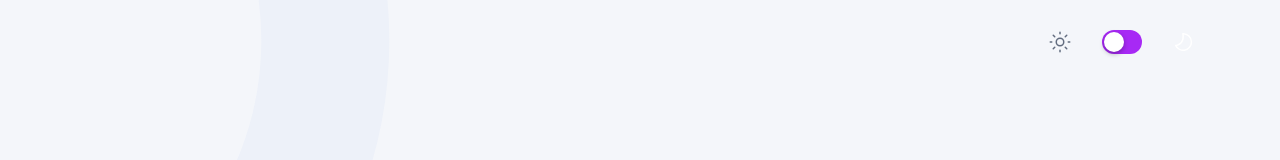
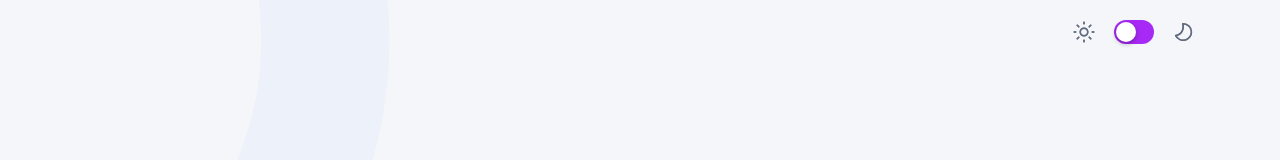
Before and after one commit to Marvin-Figueroa/frontend-quiz-app, a website built with Vite: page index.html in a window 1280 px wide. Shown: the top 160 px of the page. Built offline with nearby package versions, Linux system fonts and the light colour scheme.

Commit message:
Refactoriza el componente ColorModeSwitch para integrar el componente Switch, mejora la mantenibilidad y añade persistencia del modo en localStorage.

```diff
--- a/components/ColorModeSwitch.css
+++ b/components/ColorModeSwitch.css
@@ -1,5 +1,65 @@
 .color-mode-switch {
   display: flex;
   align-items: center;
-  gap: 20px;
+  gap: 1rem;
 }
+
+.sun-icon,
+.moon-icon {
+  width: 24px;
+  height: 24px;
+  background-size: contain;
+  background-repeat: no-repeat;
+}
+
+.sun-icon {
+  margin-right: 8px;
+  background-image: url("/images/icon-sun-dark.svg");
+}
+
+.moon-icon {
+  margin-left: 8px;
+  background-image: url("/images/icon-moon-dark.svg");
+}
+
+/* Estilos del interruptor */
+
+.toggle-switch {
+  position: relative;
+  display: inline-block;
+  width: 40px;
+  height: 24px;
+}
+
+.toggle-switch .toggle-input {
+  display: none;
+}
+
+.toggle-switch .toggle-label {
+  position: absolute;
+  top: 0;
+  left: 0;
+  width: 40px;
+  height: 24px;
+  background-color: var(--purple);
+  border-radius: 34px;
+  cursor: pointer;
+  transition: background-color 0.3s;
+}
+
+.toggle-switch .toggle-label::before {
+  content: "";
+  position: absolute;
+  width: 20px;
+  height: 20px;
+  border-radius: 50%;
+  top: 2px;
+  left: 2px;
+  background-color: #fff;
+  box-shadow: 0px 2px 5px 0px rgba(0, 0, 0, 0.3);
+  transition: transform 0.3s;
+}
+
+.toggle-switch .toggle-input:checked + .toggle-label::before {
+  transform: translateX(16px);
+}
--- a/components/ColorModeSwitch.js
+++ b/components/ColorModeSwitch.js
@@ -1,42 +1,62 @@
-// ColorModeSwitch.js
-import Switch from './Switch';
-import './ColorModeSwitch.css';
+import "./ColorModeSwitch.css";
 
 function ColorModeSwitch() {
-  const div = document.createElement('div');
-  div.className = 'color-mode-switch';
+  const div = document.createElement("div");
+  div.className = "color-mode-switch";
 
-  const sunImg = document.createElement('img');
-  sunImg.id = 'sun-icon';
-  sunImg.src = localStorage.getItem('darkMode') === 'true'
-    ? '/images/icon-sun-light.svg'
-    : '/images/icon-sun-dark.svg';
+  // Crea el interruptor (checkbox)
+  const toggleInput = document.createElement("input");
+  toggleInput.className = "toggle-input";
+  toggleInput.id = "toggle";
+  toggleInput.type = "checkbox";
 
-  const switchComponent = Switch((isChecked) => {
-    document.body.classList.toggle('dark-mode', isChecked);
-    document.body.classList.toggle('light-mode', !isChecked);
+  const toggleLabel = document.createElement("label");
+  toggleLabel.className = "toggle-label";
+  toggleLabel.setAttribute("for", "toggle");
 
-    // Actualiza las imágenes según el modo
-    sunImg.src = isChecked
-      ? '/images/icon-sun-light.svg'
-      : '/images/icon-sun-dark.svg';
-    moonImg.src = isChecked
-      ? '/images/icon-moon-dark.svg'
-      : '/images/icon-moon-light.svg';
+  // Contenedor del interruptor
+  const toggleSwitch = document.createElement("div");
+  toggleSwitch.className = "toggle-switch";
+  toggleSwitch.appendChild(toggleInput);
+  toggleSwitch.appendChild(toggleLabel);
 
-    // Guarda el estado en localStorage
-    localStorage.setItem('darkMode', isChecked);
-  });
+  // Crea el icono del sol
+  const sunIcon = document.createElement("div");
+  sunIcon.className = "sun-icon";
 
-  const moonImg = document.createElement('img');
-  moonImg.id = 'moon-icon';
-  moonImg.src = localStorage.getItem('darkMode') === 'true'
-    ? '/images/icon-moon-dark.svg'
-    : '/images/icon-moon-light.svg';
+  // Crea el icono de la luna
+  const moonIcon = document.createElement("div");
+  moonIcon.className = "moon-icon";
 
-  div.appendChild(sunImg);
-  div.appendChild(switchComponent);
-  div.appendChild(moonImg);
+  // Añade el icono del sol a la izquierda del interruptor
+  div.appendChild(sunIcon);
+  // Añade el interruptor en el medio
+  div.appendChild(toggleSwitch);
+  // Añade el icono de la luna a la derecha del interruptor
+  div.appendChild(moonIcon);
+
+  // Función para actualizar el modo y los iconos
+  function updateMode() {
+    const isDarkMode = toggleInput.checked;
+    document.body.className = isDarkMode ? "dark-mode" : "light-mode";
+    sunIcon.style.content = isDarkMode
+      ? 'url("/images/icon-sun-light.svg")'
+      : 'url("/images/icon-sun-dark.svg")';
+    moonIcon.style.content = isDarkMode
+      ? 'url("/images/icon-moon-light.svg")'
+      : 'url("/images/icon-moon-dark.svg")';
+
+    // Guarda la preferencia en localStorage
+    localStorage.setItem("darkMode", isDarkMode);
+  }
+
+  // Escucha el cambio de estado del interruptor
+  toggleInput.addEventListener("change", updateMode);
+
+  // Inicializa con el estado guardado en localStorage
+  const savedMode = localStorage.getItem("darkMode") === "true";
+  toggleInput.checked = savedMode;
+  updateMode();
 
   return div;
 }
--- a/components/Switch.css
+++ /dev/null
@@ -1,41 +0,0 @@
-/* From Uiverse.io by ClawHack1 */
-.toggle-switch {
-  position: relative;
-  display: inline-block;
-  width: 40px;
-  height: 24px;
-  margin: 10px;
-}
-
-.toggle-switch .toggle-input {
-  display: none;
-}
-
-.toggle-switch .toggle-label {
-  position: absolute;
-  top: 0;
-  left: 0;
-  width: 40px;
-  height: 24px;
-  background-color: var(--purple);
-  border-radius: 34px;
-  cursor: pointer;
-  transition: background-color 0.3s;
-}
-
-.toggle-switch .toggle-label::before {
-  content: "";
-  position: absolute;
-  width: 20px;
-  height: 20px;
-  border-radius: 50%;
-  top: 2px;
-  left: 2px;
-  background-color: #fff;
-  box-shadow: 0px 2px 5px 0px rgba(0, 0, 0, 0.3);
-  transition: transform 0.3s;
-}
-
-.toggle-switch .toggle-input:checked + .toggle-label::before {
-  transform: translateX(16px);
-}
--- a/components/Switch.js
+++ /dev/null
@@ -1,27 +0,0 @@
-// Switch.js
-import "./Switch.css";
-
-function Switch(onChange) {
-  const toggleSwitch = document.createElement("div");
-  toggleSwitch.className = "toggle-switch";
-
-  const toggleInput = document.createElement("input");
-  toggleInput.className = "toggle-input";
-  toggleInput.id = "toggle";
-  toggleInput.type = "checkbox";
-
-  const toggleLabel = document.createElement("label");
-  toggleLabel.className = "toggle-label";
-  toggleLabel.setAttribute("for", "toggle");
-
-  toggleSwitch.appendChild(toggleInput);
-  toggleSwitch.appendChild(toggleLabel);
-
-  toggleInput.addEventListener("change", () => {
-    onChange(toggleInput.checked);
-  });
-
-  return toggleSwitch;
-}
-
-export default Switch;
--- a/main.js
+++ b/main.js
@@ -7,56 +7,23 @@ import { quizzes } from "./data/data.json";
 
 import "./style.css";
 
-/* Agrego estas variables 'globales' que nos ayudaran con la logica del quiz, son libres de agregar
-cualquier otra que consideren necesaria para sus tareas */
 let currentQuiz;
 let currentQuestion = 0;
 let progressBar;
 let score = 0;
 let selectedAnswer;
 
-// En esta funcion generaremos la interfaz inicial del quiz elegido.
-// Cada uno llamara a la funcion que creo para que se renderice su componente
-function startQuiz(textContentName,quizName) {
-
+function startQuiz(textContentName, quizName) {
   currentQuiz = quizzes.find((quiz) => quiz.title === quizName);
   document.body.classList.add("quiz-started");
 
-  //Ocupo el indice en vez del objeto para agilizar la consulta y porque el texto del componente cambia
-  const quizIndex = quizzes.findIndex(quiz => quiz.title === textContentName);
+  const quizIndex = quizzes.findIndex((quiz) => quiz.title === textContentName);
 
-  /* Alejandra invoca a su funcion renderQuizTopic() y el componente con el icono y titulo del quuiz actual
-  aparece en el header al lado izquierdo del componente switch (modo claro/oscuro), el cual ya se encuentra
-  renderizado */
+  renderProgressBar();
 
-  renderProgressBar(); /* Marvin invoca a su funcion renderProgressBar() y aparece la barra con el 10% de avance
-   correspondiente a la pregunta 1, segun se avance a las siguientes preguntas la barra se ira llenando mas */
-
-  /* William invoca a su funcion renderAnswersMenu() y el componente AnswersMenu aparece al lado derecho
-   del contenedor central, sustituyendo al componente QuizMenu que previamente estaba ahi. El  componente
-   inicialmente muestra las opciones de respuesta correspondientes a la pregunta actual, segun se avance a la
-   siguiente pregunta, estas opciones deben ir cambiando */
-
-  /* Rafael invoca a su funcion renderQuestion() y notara que no hay un componente para esto
-   ya que tiene que renderizar el mensaje 'Question x of y' y abajito renderizar la pregunta actual (los cuales iran cambiando conforme se avance a las siguientes preguntas), para
-   lo cual debe sustituir el contenido que hay en ese elemento (el titulo 'Welcome to the Frontend Quiz!
-   y el subtitulo 'Pick a subject to get started.') */
-
-
-
-    // Aquí va la primera pregunta
-
-      //Defino mediante quizIndex cual quiz es elegido, sino lo encuentra valido que no haga el renderQuestion
   if (quizIndex !== -1) {
-        // Aquí va la primera pregunta
     renderQuestion(quizIndex, 0);
   }
-
-
-  /* Alguien mas invoca a su funcion renderButton()  y el componente Button aparece a final del contenedor
-  derecho (un section con la clase 'answers-section') como ultimo hijo de este, y como hermano del componente que agrego William (el de las opciones de respuesta). El boton inicialmente mostrara el texto 'Submit Answer'.
-  */
-
 }
 
 // Función para crear y añadir el botón al documento
@@ -65,6 +32,7 @@ function createAndAddButton(text) {
   document.body.appendChild(renderButton);
   console.log(`Botón "${text}" creado y añadido al documento.`);
 }
+
 // Función para mostrar las preguntas del quiz
 function renderQuestion(quizIndex, questionIndex) {
   const quizData = quizzes[quizIndex];
@@ -78,7 +46,9 @@ function renderQuestion(quizIndex, questionIndex) {
   const subHeading = document.querySelector("p");
 
   // Mostramos el número de la pregunta en la que vamos
-  subHeading.textContent = `Pregunta ${questionIndex + 1} de ${quizData.questions.length}: ${selectedAnswer.question}`;
+  subHeading.textContent = `Pregunta ${questionIndex + 1} de ${
+    quizData.questions.length
+  }: ${selectedAnswer.question}`;
 
   // Actualizar las opciones de respuesta en los botones
   const quizMenuItems = document.querySelectorAll(".quiz-menu__btn");
@@ -109,17 +79,17 @@ function renderQuestion(quizIndex, questionIndex) {
   quizMenuItems.forEach((item, index) => {
     item.onclick = () => {
       if (index === selectedAnswer.answer) {
-      console.log("Correcto, pero no te confíes, éste quiz te va a vencer ¡Ya verás!");
+        console.log(
+          "Correcto, pero no te confíes, éste quiz te va a vencer ¡Ya verás!"
+        );
       } else {
         console.log("Falso, con f de ¡Te falta ácido fólico!");
       }
 
       // Si hay más preguntas, mostrar la siguiente
       if (questionIndex < quizData.questions.length - 1) {
-
         //Esta sería el código de la próxima pregunta reutilizo renderQuestion ya que solo se incrementa en uno el indice de la pregunta
-      renderQuestion(quizIndex,questionIndex+1)
-
+        renderQuestion(quizIndex, questionIndex + 1);
       }
       //Aqui puede ir el render del final del quiz con un else
     };
@@ -134,7 +104,6 @@ if (!progressBar) {
   }
   updateProgressBar();
 }
-
 
 function updateProgressBar() {
   // Calcula el porcentaje basado en la cantidad de preguntas actuales.
@@ -166,7 +135,7 @@ function createElementWithClass(tag, className) {
 // Función para crear el encabezado
 function createHeader(isDarkMode) {
   const header = createElementWithClass("header", "app-header");
-  header.appendChild(ColorModeSwitch(isDarkMode));
+  header.appendChild(ColorModeSwitch());
   return header;
 }
 
@@ -219,7 +188,7 @@ function initApp() {
       /*startQuiz(button.id.split("-")[1]);*/
       //Agregué esta constante porque necesito el textContent, igual dejé el split del id
       const quizTopic = e.target.textContent;
-      startQuiz(quizTopic,button.id.split("-")[1]);
+      startQuiz(quizTopic, button.id.split("-")[1]);
     })
   );
 }
```
Lines whose indentation alone changed are shown as unchanged.
